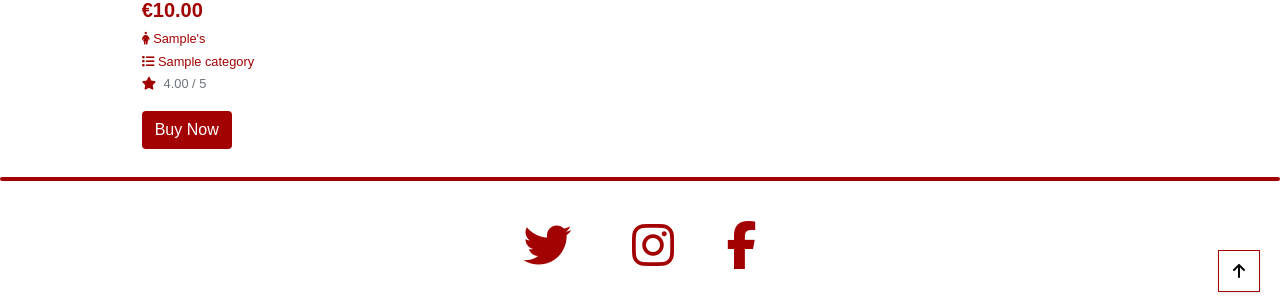
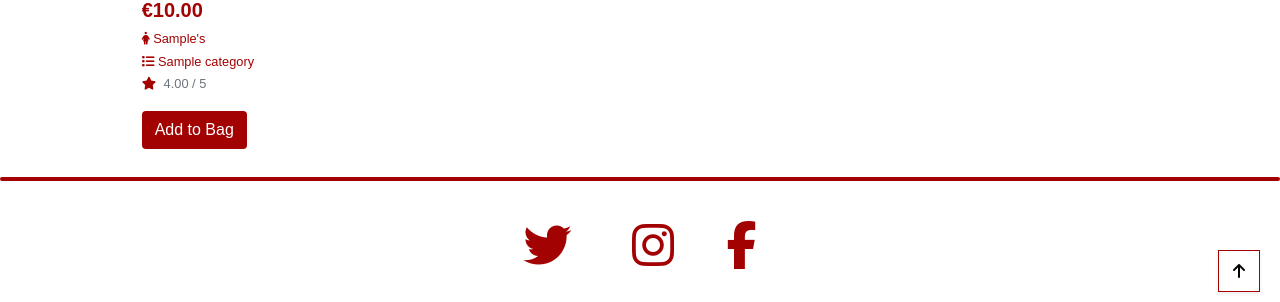
Before and after one commit to Richiefinegan11/finesse_fitness, a Django app: page /products/ in a window 1280 px wide. Shown: the part 703-1005 px from the top of the page. Run offline with Django 3.2, Linux system fonts and the light colour scheme; tables that the repository leaves empty hold one stand-in row (values such as "Sample post"); grey boxes marked "Sample" are stand-in pictures; some libraries are stand-ins or nearby versions; some web fonts are replaced.

Commit message:
Completed features on ReadMe and started Information Architecture

```diff
--- a/products/templates/products/products.html
+++ b/products/templates/products/products.html
@@ -127,7 +127,7 @@
                                     </div>
                                     <div class="row">
                                         <div class="col text-left">
-                                            <a class="btn btn-red mt-3" href="{% url 'product_detail' product.id %}">Buy Now</a>
+                                            <a class="btn btn-red mt-3" href="{% url 'product_detail' product.id %}">Add to Bag</a>
                                         </div>
                                     </div>
                                 </div>
```
Also changed, not shown: README.md.
